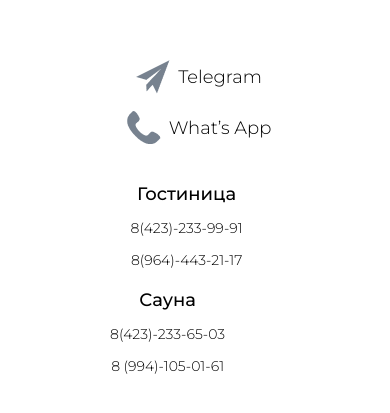
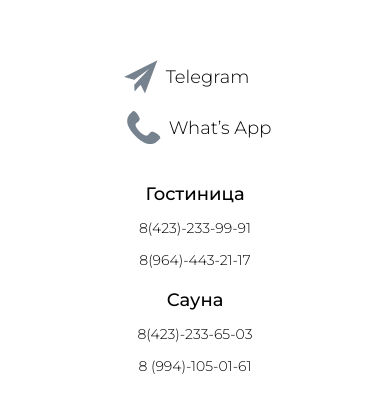
Before and after one commit to h0nl1x/relax, a plain HTML site: page index.html in a window 390 px wide. Shown: the part 4928-5341 px from the top of the page. Drawn offline with Linux system fonts and the light colour scheme; grey boxes are pictures that could not be loaded.

Commit message:
fix bottom css

```diff
--- a/assets/style/style.css
+++ b/assets/style/style.css
@@ -1668,6 +1668,10 @@ ul.nav.active {
   justify-content: center;
 }
 
+.map .map__social-networks .link:nth-child(1) {
+  padding-right: 25px;
+}
+
 .map .map__social-networks .link:nth-child(2) {
   margin: 0;
 }
@@ -1680,12 +1684,18 @@ ul.nav.active {
   }
 
   footer .footer__contacts .block:nth-child(1) {
-    margin: 0 0 20px 0;
+    margin-right: 0;
+    margin-left: 0;
+    margin: 0 auto;
+    margin-bottom: 20px;
+
   }
 
   footer .footer__contacts .block {
     flex-wrap: wrap;
     text-align: center;
+    justify-content: center;
+    margin: 0 auto;
   }
 
   .footer__contacts .block p.number {
```
